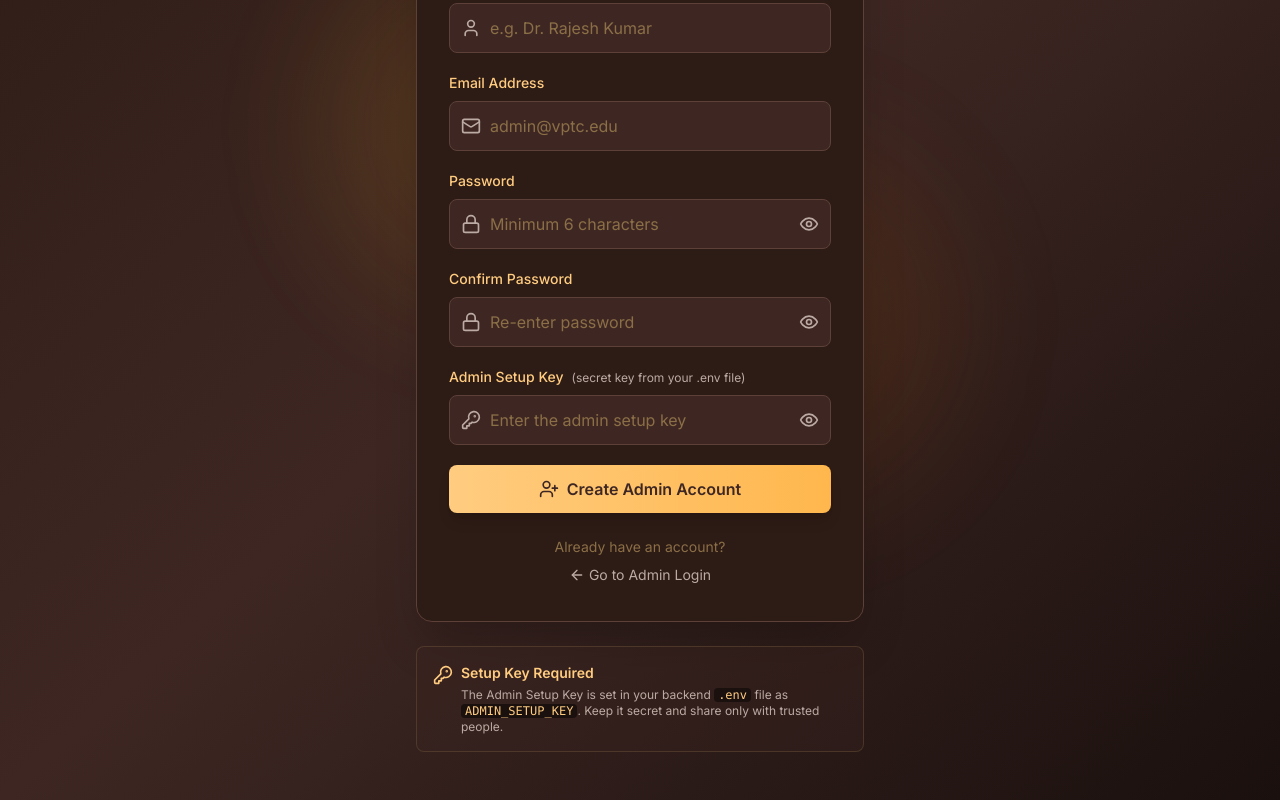
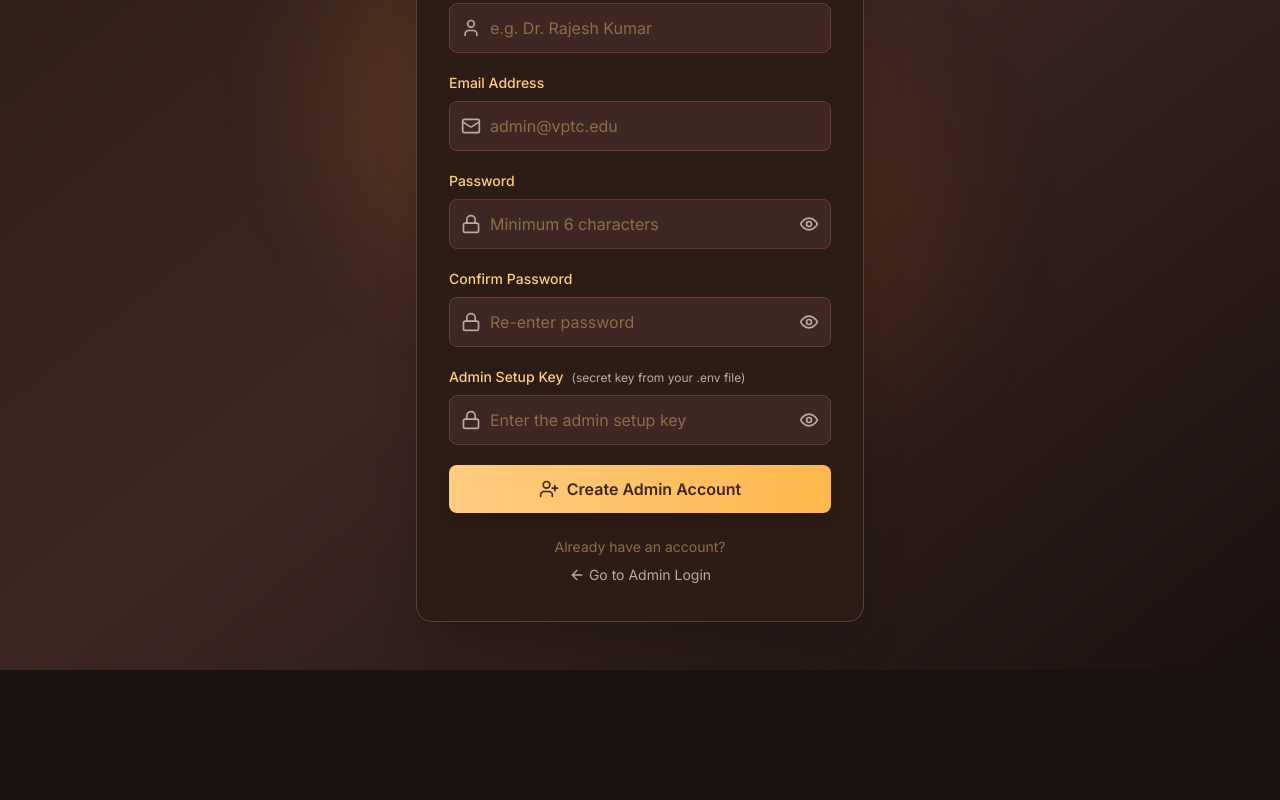
Before and after one commit to sri-vijay-git/vptc-ai-chatbot, a Next.js app in the folder frontend/: page /admin/create-account in a window 1280 px wide. Shown: the part 354-1154 px from the top of the page. After the commit the page ends 1024 px from the top, so only its background shows below. Built offline with nearby package versions, Linux system fonts and the light colour scheme.

Commit message:
ui: remove Setup Key Required notice from admin create-account page

```diff
--- a/frontend/app/admin/create-account/page.tsx
+++ b/frontend/app/admin/create-account/page.tsx
@@ -12,7 +12,6 @@ import {
     CheckCircle2,
     User,
     ArrowLeft,
-    KeyRound,
 } from "lucide-react";
 import Image from "next/image";
 import Link from "next/link";
@@ -255,7 +254,7 @@ export default function CreateAdminAccount() {
                             </label>
                             <div className="relative">
                                 <div className="absolute inset-y-0 left-0 pl-3 flex items-center pointer-events-none">
-                                    <KeyRound className="h-5 w-5 text-[#BCAAA4]" />
+                                    <Lock className="h-5 w-5 text-[#BCAAA4]" />
                                 </div>
                                 <input
                                     type={showSetupKey ? "text" : "password"}
@@ -327,29 +326,6 @@ export default function CreateAdminAccount() {
                         </Link>
                     </div>
                 </div>
-
-                {/* Key hint notice */}
-                <div className="mt-6 p-4 bg-[#3E2723]/30 rounded-lg border border-[#8B6F47]/30">
-                    <div className="flex items-start gap-2">
-                        <KeyRound className="w-5 h-5 text-[#FFCC80] flex-shrink-0 mt-0.5" />
-                        <div>
-                            <p className="text-sm font-semibold text-[#FFCC80] mb-1">
-                                Setup Key Required
-                            </p>
-                            <p className="text-xs text-[#BCAAA4]">
-                                The Admin Setup Key is set in your backend{" "}
-                                <code className="bg-[#1A100E] px-1 rounded text-[#FFCC80]">
-                                    .env
-                                </code>{" "}
-                                file as{" "}
-                                <code className="bg-[#1A100E] px-1 rounded text-[#FFCC80]">
-                                    ADMIN_SETUP_KEY
-                                </code>
-                                . Keep it secret and share only with trusted people.
-                            </p>
-                        </div>
-                    </div>
-                </div>
             </div>
         </div>
     );
```
